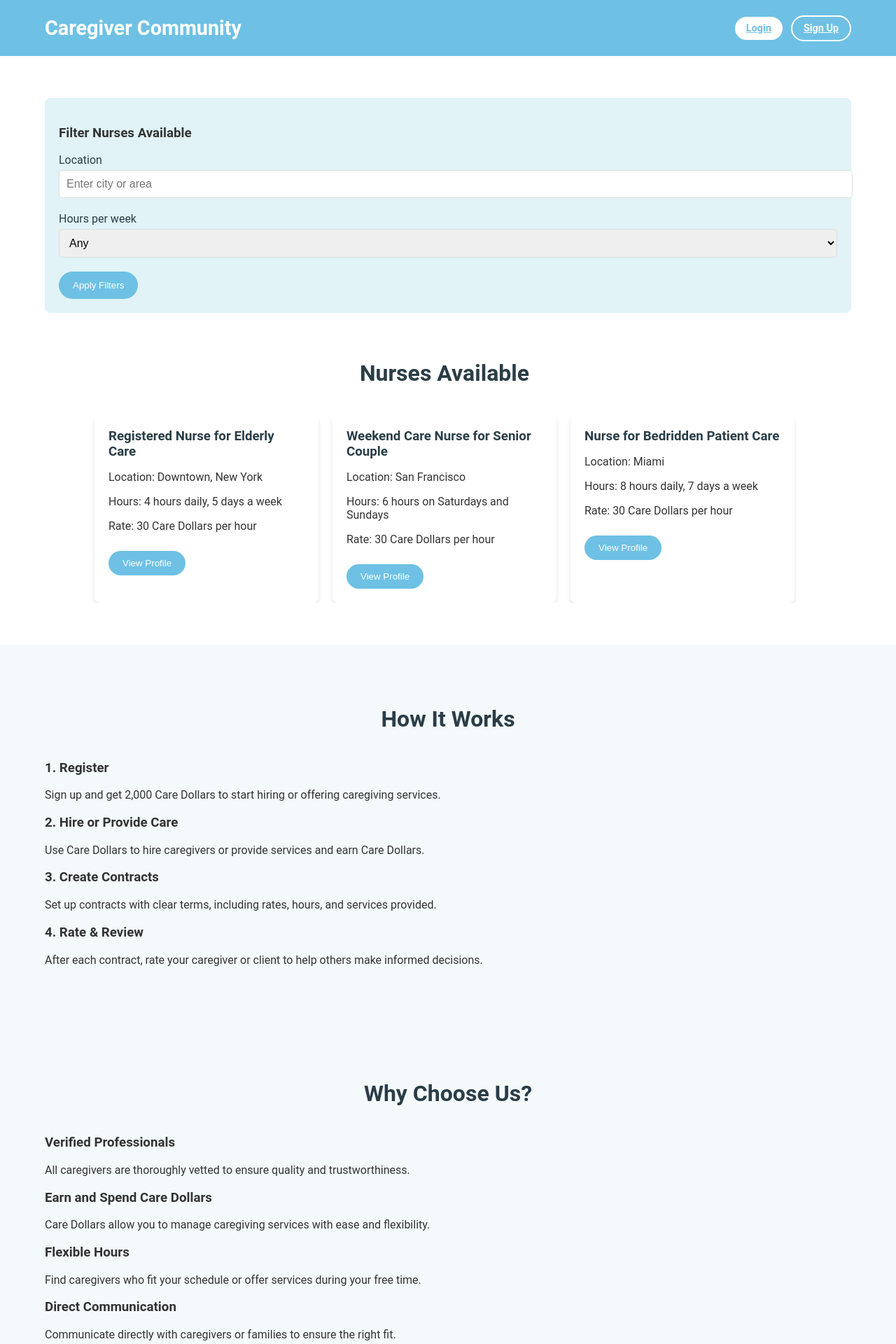
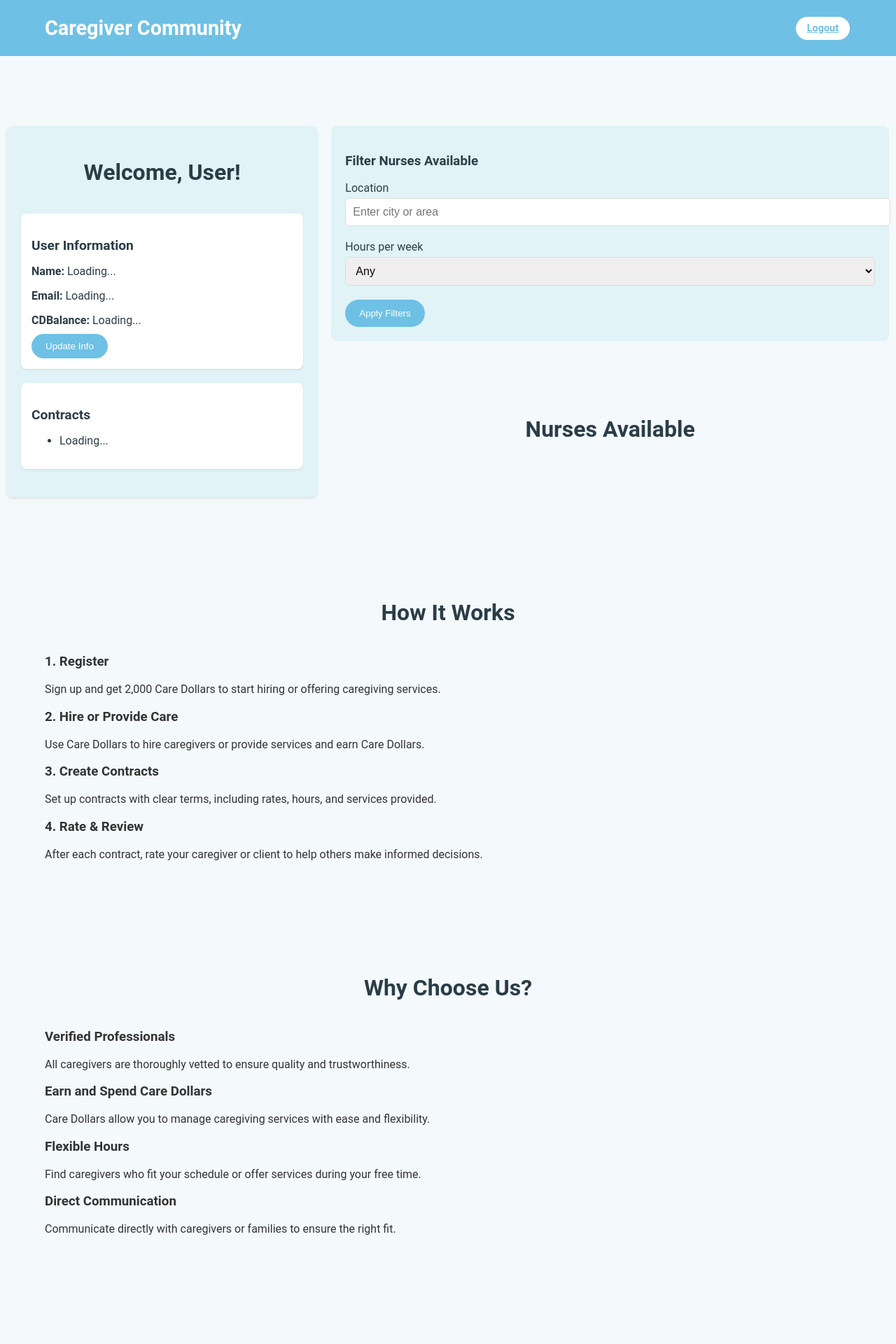
Before and after one commit to gcopro/COP4710_CareGiverProject, a PHP site: page /front_page.html in a window 1280 px wide. Shown: the top 1920 px of the page at 70% size. Run offline with PHP 8.4, Linux system fonts and the light colour scheme.

Commit message:
implemented login and signup functionality

```diff
--- a/frontend/pages/FrontPage/front_page.html
+++ b/frontend/pages/FrontPage/front_page.html
@@ -5,6 +5,7 @@
     <meta name="viewport" content="width=device-width, initial-scale=1.0">
     <title>Caregiver Community</title>
     <link rel="stylesheet" href="style_front_page.css">
+    <script defer src="front_page_script.js"></script> <!-- Linking the script for dynamic content -->
 </head>
 <body>
     <!-- Header Section -->
@@ -14,16 +15,36 @@
                 <h1>Caregiver Community</h1>
             </div>
             <div class="nav-links">
-                <a href="/COP4710_CareGiverProject/frontend/pages/LoginPage/login_page.html" class="secondary-button">Login</a>
-                <a href="/COP4710_CareGiverProject/frontend/pages/SignUpPage/sign_up_page.html" class="cta-button">Sign Up</a>
+                <a href="/COP4710_CareGiverProject/frontend/pages/LoginPage/login_page.html" class="secondary-button">Logout</a>
             </div>
         </div>
     </header>
 
+    <section class="dashboard-layout">
+        <!-- Dashboard Section -->
+        <section class="dashboard-section">
+            <h2>Welcome, <span id="welcome-name">User</span>!</h2>
+            <div class="dashboard-sections">
+                <!-- User Information Section -->
+                <div class="dashboard-card user-info">
+                    <h3>User Information</h3>
+                    <p><strong>Name:</strong> <span id="user-name">Loading...</span></p>
+                    <p><strong>Email:</strong> <span id="user-email">Loading...</span></p>
+                    <p><strong>CDBalance:</strong> <span id="cd-balance">Loading...</span></p>
+                    <button id="update-info-btn">Update Info</button>
+                </div>
+                <!-- Contracts In Progress -->
+                <div class="dashboard-card contracts-progress">
+                    <h3>Contracts</h3>
+                    <ul id="contracts-in-progress">
+                        <li>Loading...</li>
+                    </ul>
+                </div>
+            </div>
+        </section>
 
-    <!-- Job Listings Section -->
-    <section class="job-postings">
-        <div class="container">
+        <!-- Filters and Nurses Available -->
+        <div class="filters-and-listings">
             <!-- Filter Bar -->
             <div class="filter-bar">
                 <h3>Filter Nurses Available</h3>
@@ -32,7 +53,6 @@
                         <label for="location">Location</label>
                         <input type="text" id="location" name="location" placeholder="Enter city or area">
                     </div>
-
                     <div class="filter-group">
                         <label for="hours">Hours per week</label>
                         <select id="hours" name="hours">
@@ -43,37 +63,15 @@
                             <option value="30+">30+ hours</option>
                         </select>
                     </div>
-
-                    <button type="button" onclick="applyFilters()">Apply Filters</button>
+                    <button type="button" id="apply-filters-btn">Apply Filters</button>
                 </form>
             </div>
 
             <!-- Scrollable Job Listings -->
             <div class="scrollable-jobs">
                 <h2>Nurses Available</h2>
-                <div class="job-list">
-                    <div class="job">
-                        <h3>Registered Nurse for Elderly Care</h3>
-                        <p>Location: Downtown, New York</p>
-                        <p>Hours: 4 hours daily, 5 days a week</p>
-                        <p>Rate: 30 Care Dollars per hour</p>
-                        <button>View Profile</button>
-                    </div>
-                    <div class="job">
-                        <h3>Weekend Care Nurse for Senior Couple</h3>
-                        <p>Location: San Francisco</p>
-                        <p>Hours: 6 hours on Saturdays and Sundays</p>
-                        <p>Rate: 30 Care Dollars per hour</p>
-                        <button>View Profile</button>
-                    </div>
-                    <div class="job">
-                        <h3>Nurse for Bedridden Patient Care</h3>
-                        <p>Location: Miami</p>
-                        <p>Hours: 8 hours daily, 7 days a week</p>
-                        <p>Rate: 30 Care Dollars per hour</p>
-                        <button>View Profile</button>
-                    </div>
-                    <!-- Additional listings can go here -->
+                <div class="job-list" id="job-list">
+                    <!-- Job Listings will be dynamically populated -->
                 </div>
             </div>
         </div>
@@ -152,13 +150,5 @@
             <a href="register.html" class="cta-button">Get Started</a>
         </div>
     </section>
-
-    <!-- Footer Section -->
-    <footer>
-        <div class="container">
-            <p>&copy; 2024 Caregiver Community. All rights reserved.</p>
-            <p><a href="about.html">About Us</a> | <a href="contact.html">Contact</a> | <a href="terms.html">Terms of Service</a></p>
-        </div>
-    </footer>
 </body>
 </html>
--- /dev/null
+++ b/frontend/pages/FrontPage/front_page_script.js
@@ -0,0 +1,17 @@
+document.addEventListener("DOMContentLoaded", function() {
+    // Fetch user data
+    fetch('get_user_info.php') // Update with the correct path to your PHP script
+        .then(response => response.json())
+        .then(data => {
+            if (data.error) {
+                console.log(data.error); // Handle error if the user is not logged in or no data is found
+            } else {
+                // Populate the user data in the HTML
+                document.getElementById("user-name").textContent = `${data.firstName} ${data.lastName}`;
+                document.getElementById("user-email").textContent = data.email;
+                document.getElementById("cd-balance").textContent = data.CDBalance;
+                document.getElementById("welcome-name").textContent = `${data.firstName} ${data.lastName}`;
+            }
+        })
+        .catch(error => console.error('Error fetching user data:', error));
+});
--- /dev/null
+++ b/frontend/pages/FrontPage/get_user_info.php
@@ -0,0 +1,43 @@
+<?php
+session_start(); // Start the session
+
+// Database connection settings
+$servername = "localhost";
+$username = "root"; // Update with your database username
+$password = ""; // Update with your database password
+$dbname = "testdb";
+
+// Create connection
+$conn = new mysqli($servername, $username, $password, $dbname, 3307);
+
+// Check connection
+if ($conn->connect_error) {
+    die("Connection failed: " . $conn->connect_error);
+}
+
+// Check if the user is logged in
+if (isset($_SESSION['MID'])) {
+    $MID = $_SESSION['MID'];
+
+    // Prepare the SQL statement
+    $stmt = $conn->prepare("SELECT firstName, lastName, email, CDBalance FROM member WHERE MID = ?");
+    $stmt->bind_param("i", $MID);
+    $stmt->execute();
+    $result = $stmt->get_result();
+
+    if ($result->num_rows === 1) {
+        $user = $result->fetch_assoc();
+
+        // Return user data as JSON
+        echo json_encode($user);
+    } else {
+        echo json_encode(["error" => "User not found."]);
+    }
+
+    $stmt->close();
+} else {
+    echo json_encode(["error" => "User not logged in."]);
+}
+
+$conn->close();
+?>
--- a/frontend/pages/FrontPage/style_front_page.css
+++ b/frontend/pages/FrontPage/style_front_page.css
@@ -89,7 +88,61 @@ header {
     }
 }
 
+/* Dashboard Layout */
+.dashboard-layout {
+    display: flex;
+    gap: 20px;
+    margin-top: 40px;
+}
 
+.filters-and-listings {
+    flex: 2;
+    display: flex;
+    flex-direction: column;
+}
+
+.dashboard-section {
+    flex: 1;
+    background-color: #e1f3f7; /* Updated color */
+    color: #2a3d47; /* Text color for contrast */
+    padding: 20px;
+    border-radius: 8px;
+    box-shadow: 0 2px 4px rgba(0, 0, 0, 0.1);
+    margin-left: 10px;
+}
+
+/* Dashboard Cards */
+.dashboard-card {
+    margin-bottom: 20px;
+    background: #fff;
+    border-radius: 8px;
+    padding: 15px;
+    box-shadow: 0 1px 3px rgba(0, 0, 0, 0.1);
+}
+
+.dashboard-card h3 {
+    margin-bottom: 10px;
+    font-size: 1.2rem;
+    color: #2a3d47;
+}
+
+.dashboard-card p {
+    font-size: 1rem;
+    margin-bottom: 10px;
+}
+
+.dashboard-card button {
+    background-color: #6ec1e4;
+    color: white;
+    border: none;
+    padding: 10px 20px;
+    border-radius: 50px;
+    cursor: pointer;
+}
+
+.dashboard-card button:hover {
+    background-color: #57a8c7;
+}
 
 /* Job Listings */
 .job-postings {
@@ -98,10 +151,12 @@ header {
 }
 
 .filter-bar {
-    background-color: #e1f3f7; /* Light blue background for filter bar */
+    background-color: #e1f3f7; /* Updated color */
+    color: #2a3d47; /* Text color for contrast */
     padding: 20px;
     border-radius: 8px;
     margin-bottom: 40px;
+    margin-right: 10px;
 }
 
 .filter-group {
@@ -136,22 +191,21 @@ button {
 /* Scrollable Job List */
 .scrollable-jobs {
     margin-top: 40px;
-    max-height: 700px; /* Set a max height */
-    overflow-y: auto;  /* Enable vertical scrolling */
-    padding-right: 10px; /* Add space for scrollbar */
-    width: 100%; /* Fill the x direction of the page */
-    box-sizing: border-box; /* Ensure padding is included in width calculation */
+    max-height: 700px;
+    overflow-y: auto;
+    padding-right: 10px;
+    width: 100%;
+    box-sizing: border-box;
     display: flex;
     flex-direction: column;
-    align-items: center; /* Center the content horizontally */
+    align-items: center;
 }
 
-/* Ensuring the job cards are displayed in a grid */
 .job-list {
     display: flex;
     flex-wrap: wrap;
     gap: 20px;
-    justify-content: center; /* Center the job cards horizontally */
+    justify-content: center;
     width: 100%;
 }
 
@@ -162,17 +216,16 @@ button {
     box-shadow: 0 4px 6px rgba(0, 0, 0, 0.1);
     flex: 1 1 calc(33% - 20px);
     box-sizing: border-box;
-    max-width: 320px; /* Limit card width */
+    max-width: 320px;
 }
 
-/* Apply hover effect to job cards */
 .job:hover {
     box-shadow: 0 6px 12px rgba(0, 0, 0, 0.2);
 }
 
 .job h3 {
     margin: 0 0 10px;
-    color: #2a3d47; /* Dark text for headings */
+    color: #2a3d47;
 }
 
 .job button {
--- a/frontend/pages/LoginPage/login_page.html
+++ b/frontend/pages/LoginPage/login_page.html
@@ -16,7 +16,7 @@
     <!-- Login Form Section -->
     <section class="login-section">
         <div class="container">
-            <form id="loginForm" action="backend/login" method="POST"> <!-- Backend action will handle this -->
+            <form id="loginForm" action="login.php" method="POST"> <!-- Backend action will handle this -->
                 <div class="input-group">
                     <label for="email">Email Address</label>
                     <input type="email" id="email" name="email" placeholder="Enter your email" required>
@@ -38,6 +38,5 @@
             </form>
         </div>
     </section>
-
 </body>
 </html>
--- a/frontend/pages/SignUpPage/sign_up_page.html
+++ b/frontend/pages/SignUpPage/sign_up_page.html
@@ -16,7 +16,7 @@
     <!-- Sign Up Form Section -->
     <section class="signup-section">
         <div class="container">
-            <form id="signupForm" action="backend/signup" method="POST"> <!-- Backend action will handle this -->
+            <form id="signupForm" action="signup.php" method="POST"> <!-- Backend action will handle this -->
                 <div class="input-group">
                     <label for="firstName">First Name</label>
                     <input type="text" id="firstName" name="firstName" placeholder="Enter your first name" required>
```
Also changed, not shown: other parts of frontend/pages/FrontPage/style_front_page.css (+26 -8 lines), backend/conn.php (added, +14 -0 lines), frontend/pages/LoginPage/login.php (added, +49 -0 lines), frontend/pages/SignUpPage/signup.php (added, +56 -0 lines).
